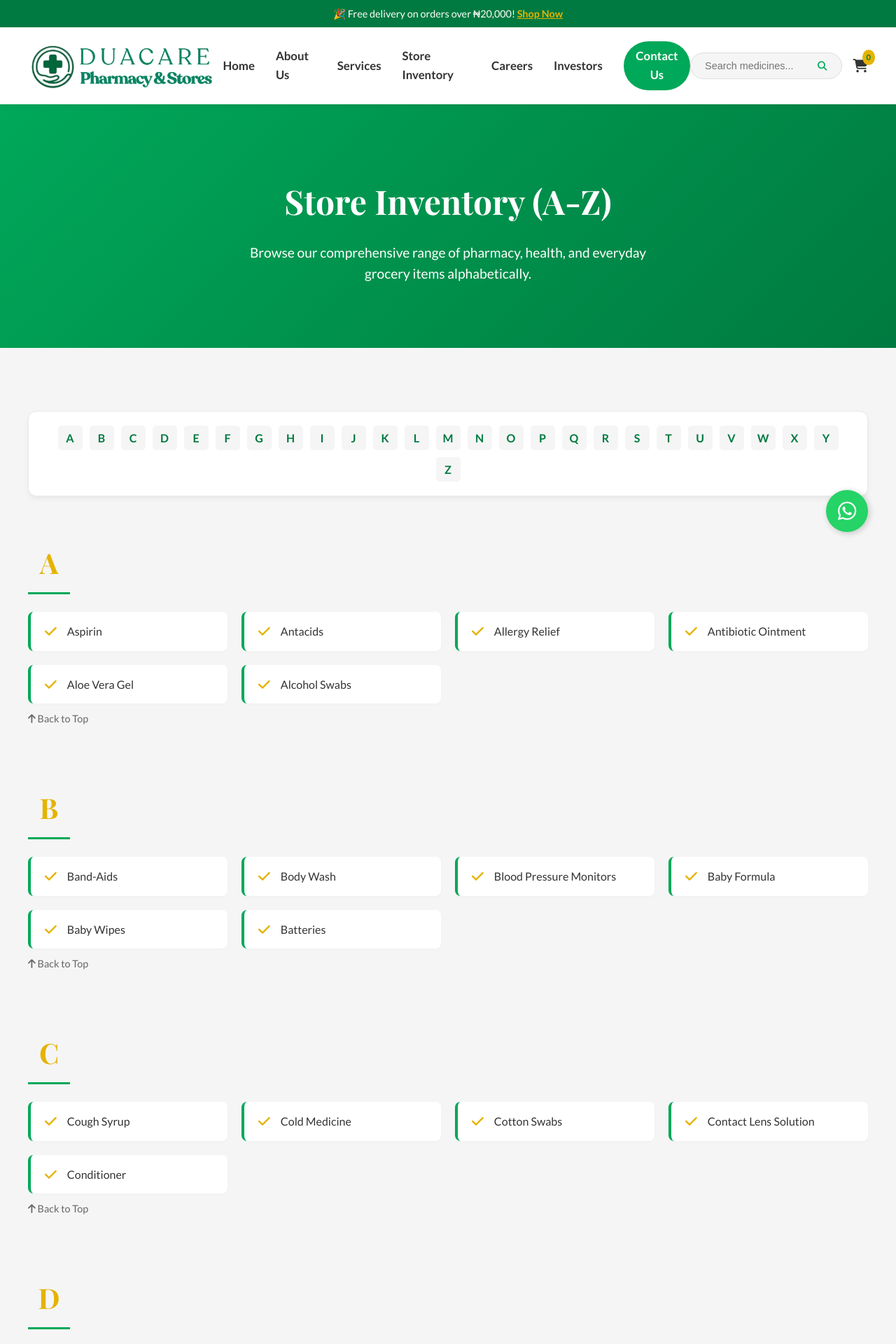
After one commit to potecc/duacare-pharmacy, a Flask app: page /inventory in a window 1280 px wide. The commit adds this page. Shown: the top 1920 px of the page at 70% size. Run offline with Flask 3, Linux system fonts and the light colour scheme.

Commit message:
feat: Add A-Z Store Inventory page to improve product discovery

```diff
--- a/pkg/templates/base.html
+++ b/pkg/templates/base.html
@@ -64,6 +64,7 @@
                 <li><a href="{{ url_for('home') }}">Home</a></li>
                 <li><a href="{{ url_for('about') }}">About Us</a></li>
                 <li><a href="{{ url_for('services') }}">Services</a></li>
+                <li><a href="{{ url_for('inventory') }}">Store Inventory</a></li>
                 <li><a href="{{ url_for('careers') }}">Careers</a></li>
                 <li><a href="{{ url_for('investors') }}">Investors</a></li>
                 <li><a href="{{ url_for('contact') }}" class="btn btn-primary"
@@ -111,6 +112,7 @@
                     <h3>Quick Links</h3>
                     <ul style="list-style: none; padding: 0;">
                         <li><a href="{{ url_for('about') }}">About Us</a></li>
+                        <li><a href="{{ url_for('inventory') }}">Store Inventory A-Z</a></li>
                         <li><a href="{{ url_for('careers') }}">Careers</a></li>
                         <li><a href="{{ url_for('investors') }}">Investors</a></li>
                         <li><a href="{{ url_for('legal') }}">Legal & Policies</a></li>
--- /dev/null
+++ b/pkg/templates/inventory.html
@@ -0,0 +1,163 @@
+{% extends "base.html" %}
+
+{% block title %}Store Inventory A-Z - Duacare Pharmacy{% endblock %}
+
+{% block extra_css %}
+<style>
+    .alphabet-nav {
+        display: flex;
+        flex-wrap: wrap;
+        justify-content: center;
+        gap: 10px;
+        margin: 30px 0;
+        padding: 20px;
+        background-color: var(--duacare-white);
+        border-radius: var(--border-radius-soft);
+        box-shadow: var(--box-shadow);
+        position: sticky;
+        top: 80px;
+        z-index: 100;
+        border: 1px solid #eaeaea;
+    }
+
+    .alphabet-nav a {
+        display: inline-block;
+        width: 35px;
+        height: 35px;
+        line-height: 35px;
+        text-align: center;
+        background-color: var(--duacare-light-grey);
+        color: var(--duacare-dark-green);
+        border-radius: 5px;
+        font-weight: bold;
+        transition: all 0.2s ease;
+        text-decoration: none;
+    }
+
+    .alphabet-nav a:hover {
+        background-color: var(--duacare-green);
+        color: var(--duacare-white);
+        transform: translateY(-2px);
+    }
+
+    .alphabet-nav a.disabled {
+        opacity: 0.4;
+        pointer-events: none;
+        background-color: transparent;
+    }
+
+    .inventory-section {
+        margin-bottom: 50px;
+        scroll-margin-top: 150px;
+    }
+
+    .letter-heading {
+        font-size: 2.5rem;
+        color: var(--duacare-gold);
+        border-bottom: 3px solid var(--duacare-green);
+        padding-bottom: 10px;
+        margin-bottom: 25px;
+        display: inline-block;
+        min-width: 60px;
+        text-align: center;
+    }
+
+    .item-grid {
+        display: grid;
+        grid-template-columns: repeat(auto-fill, minmax(280px, 1fr));
+        gap: 20px;
+    }
+
+    .inventory-item {
+        background: var(--duacare-white);
+        padding: 15px 20px;
+        border-radius: 8px;
+        border-left: 4px solid var(--duacare-green);
+        box-shadow: 0 2px 5px rgba(0, 0, 0, 0.02);
+        display: flex;
+        align-items: center;
+        transition: transform 0.2s ease;
+    }
+
+    .inventory-item:hover {
+        transform: translateX(5px);
+        box-shadow: 0 4px 10px rgba(0, 0, 0, 0.05);
+    }
+
+    .inventory-item i {
+        color: var(--duacare-gold);
+        margin-right: 15px;
+        font-size: 1.2rem;
+    }
+
+    .inventory-item span {
+        font-weight: 500;
+        color: var(--text-primary);
+    }
+
+    .back-to-top {
+        display: inline-block;
+        margin-top: 10px;
+        font-size: 0.9rem;
+        color: var(--text-secondary);
+    }
+</style>
+{% endblock %}
+
+{% block content %}
+<!-- Hero Section -->
+<section class="hero bg-green" style="padding: 60px 0;">
+    <div class="container text-center">
+        <h1 style="color: var(--duacare-white);">Store Inventory (A-Z)</h1>
+        <p style="color: var(--duacare-white);">Browse our comprehensive range of pharmacy, health, and everyday grocery
+            items alphabetically.</p>
+    </div>
+</section>
+
+<!-- Main Inventory Layout -->
+<section class="section">
+    <div class="container">
+
+        <!-- A-Z Navigation Sticky Bar -->
+        <div class="alphabet-nav">
+            {% for letter in 'ABCDEFGHIJKLMNOPQRSTUVWXYZ' %}
+            {% if letter in inventory %}
+            <a href="#letter-{{ letter }}">{{ letter }}</a>
+            {% else %}
+            <a href="#" class="disabled">{{ letter }}</a>
+            {% endif %}
+            {% endfor %}
+        </div>
+
+        <!-- Inventory List Grouped by Letter -->
+        <div class="inventory-container">
+            {% for letter, items in inventory.items() %}
+            <div id="letter-{{ letter }}" class="inventory-section">
+                <h2 class="letter-heading">{{ letter }}</h2>
+                <div class="item-grid">
+                    {% for item in items %}
+                    <div class="inventory-item">
+                        <i class="fa-solid fa-check"></i>
+                        <span>{{ item }}</span>
+                    </div>
+                    {% endfor %}
+                </div>
+                <a href="#" class="back-to-top"><i class="fa-solid fa-arrow-up"></i> Back to Top</a>
+            </div>
+            {% endfor %}
+        </div>
+
+    </div>
+</section>
+
+<!-- Call to action -->
+<section class="section text-center" style="background-color: var(--duacare-light-grey); margin-top: 40px;">
+    <div class="container">
+        <h2>Can't find what you're looking for?</h2>
+        <p style="max-width: 600px; margin: 0 auto; margin-bottom: 25px;">Our inventory is constantly expanding. Chat
+            with a pharmacist to check for immediate stock availability or to place a special order.</p>
+        <a href="https://wa.me/2348080792764" target="_blank" class="btn btn-primary" style="font-size: 1.1rem;"><i
+                class="fa-brands fa-whatsapp"></i> Chat with Us</a>
+    </div>
+</section>
+{% endblock %}
--- a/pkg/user_routes.py
+++ b/pkg/user_routes.py
@@ -21,6 +21,43 @@ def pharmacist():
 def investors():
     return render_template('investors.html')
 
+@app.route('/inventory')
+def inventory():
+    # Pre-curated A-Z list of common pharmacy and store items
+    store_items = {
+        'A': ['Aspirin', 'Antacids', 'Allergy Relief', 'Antibiotic Ointment', 'Aloe Vera Gel', 'Alcohol Swabs'],
+        'B': ['Band-Aids', 'Body Wash', 'Blood Pressure Monitors', 'Baby Formula', 'Baby Wipes', 'Batteries'],
+        'C': ['Cough Syrup', 'Cold Medicine', 'Cotton Swabs', 'Contact Lens Solution', 'Conditioner'],
+        'D': ['Deodorant', 'Dental Floss', 'Diapers', 'Dietary Supplements', 'Digestive Aids'],
+        'E': ['Eye Drops', 'Ear Drops', 'Epsom Salt', 'Energy Drinks', 'Essential Oils'],
+        'F': ['First Aid Kits', 'Face Wash', 'Feminine Hygiene Products', 'Foot Care', 'Flu Medicine'],
+        'G': ['Glucose Meters', 'Gauze Pads', 'Glycerin', 'Greeting Cards', 'Gum & Mints'],
+        'H': ['Hand Sanitizer', 'Hair Care', 'Heating Pads', 'Humidifiers', 'Homeopathic Remedies'],
+        'I': ['Ibuprofen', 'Ice Packs', 'Incontinence Products', 'Insect Repellent', 'Inhalers (Over-the-counter)'],
+        'J': ['Joint Supplements', 'Jelly Beans (Glucose)', 'Juice (Healthy Options)'],
+        'K': ['Knee Braces', 'Ketosis Strips', 'Kids Vitamins'],
+        'L': ['Laxatives', 'Lip Balm', 'Lozenges', 'Lotions', 'Liquid Bandages'],
+        'M': ['Multivitamins', 'Mouthwash', 'Muscle Rubs', 'Medical Masks', 'Makeup Remover'],
+        'N': ['Nasal Spray', 'Nail Care', 'Nursing Pads', 'Nutrition Shakes', 'Nicotine Patches'],
+        'O': ['Oral Rehydration Salts', 'Omega-3 Oils', 'Orthopedic Supports', 'Over-the-counter Pain Relief'],
+        'P': ['Pain Relievers', 'Pregnancy Tests', 'Probiotics', 'Protein Powder', 'Pet Care (Basic)'],
+        'Q': ['Q-Tips', 'Quitting Smoking Aids', 'Quick-Read Thermometers'],
+        'R': ['Reading Glasses', 'Rubbing Alcohol', 'Razor Blades', 'Rash Creams', 'Rehydration Solutions'],
+        'S': ['Sunscreen', 'Shampoo', 'Syringes (Insulin)', 'Sleep Aids', 'Snacks & Beverages'],
+        'T': ['Thermometers', 'Toothpaste', 'Toothbrushes', 'Tissues', 'Throat Sprays'],
+        'U': ['Ulcer Medication (OTC)', 'Urea Creams', 'Urinalysis Test Strips'],
+        'V': ['Vitamins', 'Vapor Rub', 'Vaginal Creams', 'Veterinary Supplies (Basic)'],
+        'W': ['Water (Bottled/Distilled)', 'Wart Removers', 'Weight Loss Supplements', 'Wound Care'],
+        'X': ['Xylitol Mints/Gum'],
+        'Y': ['Yeast Infection Treatments', 'Yoga Mats (Wellness)'],
+        'Z': ['Zinc Supplements', 'ZzzQuil (Sleep Aids)']
+    }
+
+    # Sort the dictionary strictly by letter just in case
+    sorted_inventory = dict(sorted(store_items.items()))
+
+    return render_template('inventory.html', inventory=sorted_inventory)
+
 @app.route('/contact')
 def contact():
     return render_template('contact.html')
```
